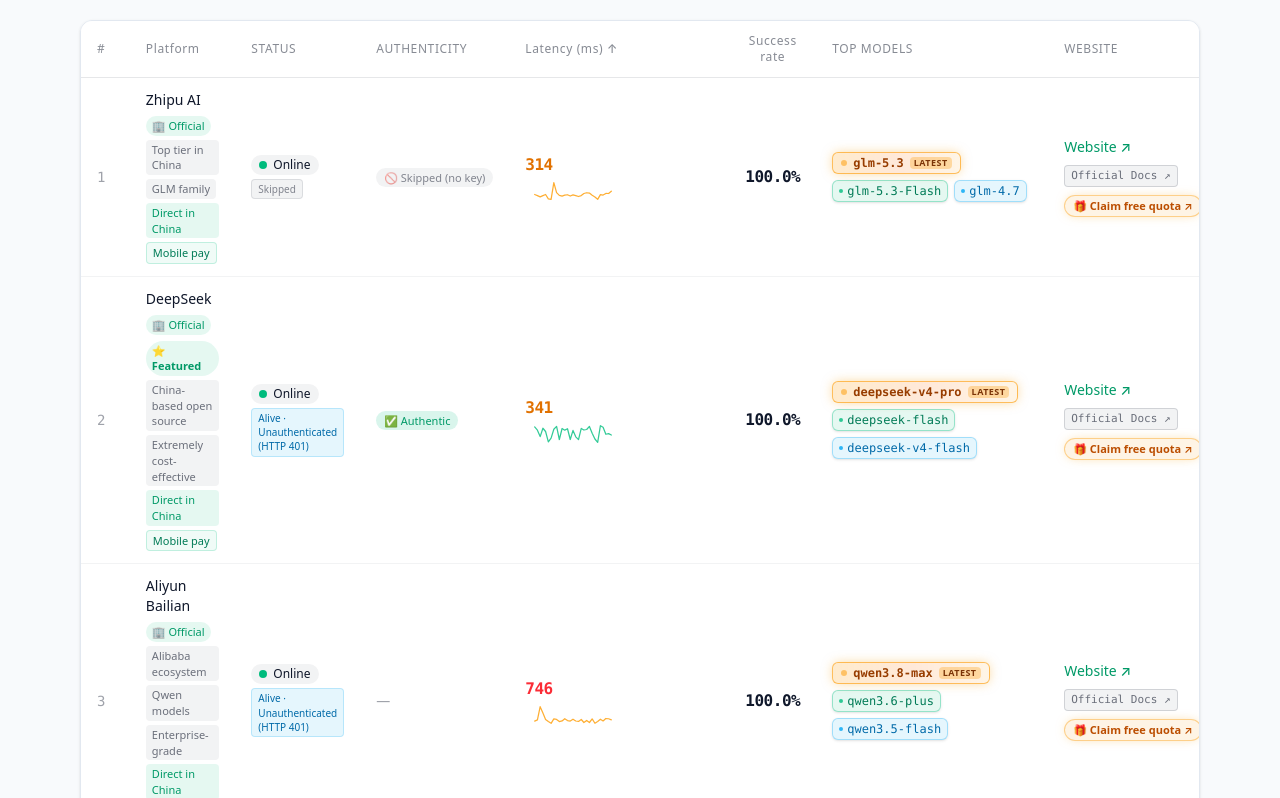
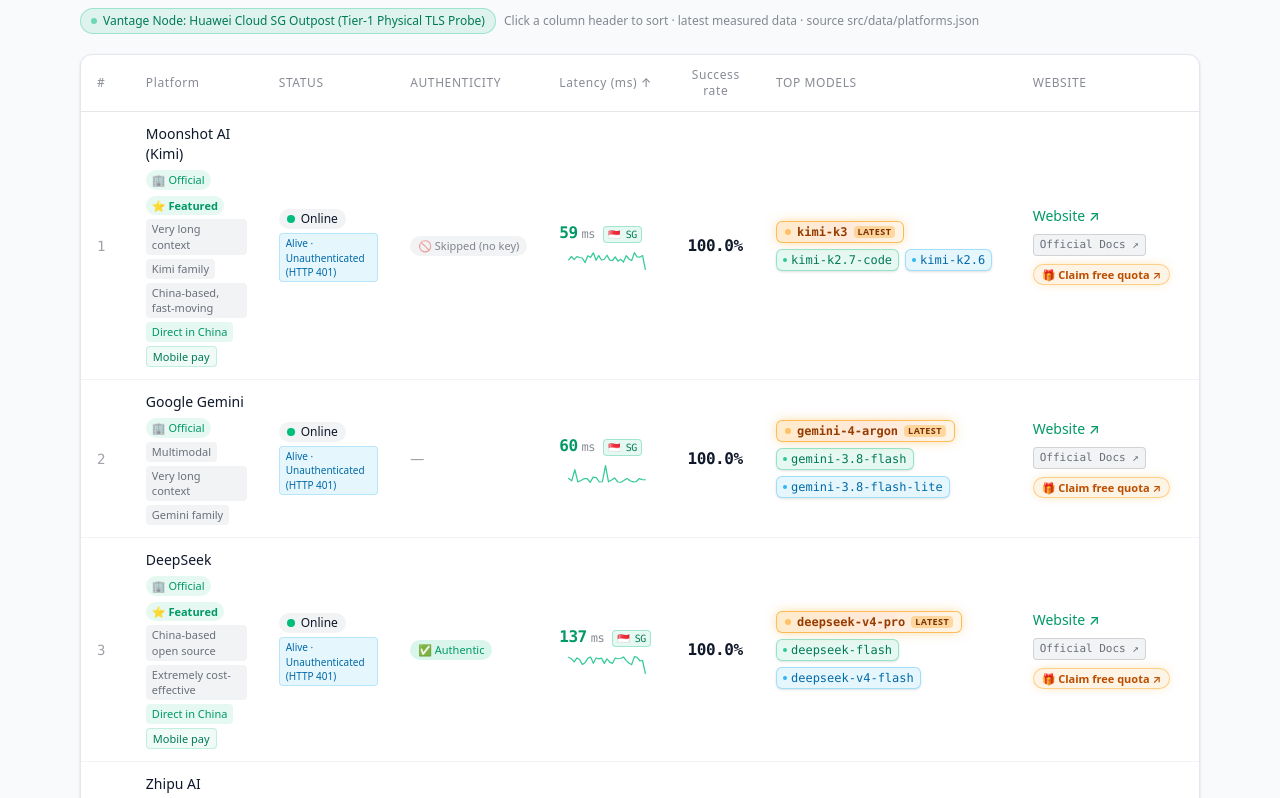
Before and after one commit to klf8277/api-spotlight, a Next.js app: page / in a window 1280 px wide. Shown: the part 742-1540 px from the top of the page. Built offline with nearby package versions, Linux system fonts and the light colour scheme.

Commit message:
feat(ranking): 上架新加坡海外前哨 16 家基座官方 API 物理真测速，彻底清剿 25ms 假直连 (v2.7)

```diff
--- a/src/components/RankingTable.tsx
+++ b/src/components/RankingTable.tsx
@@ -377,13 +377,26 @@
                       <span className="text-foreground/40">—</span>
                     )
                   ) : (
+                    <div className="flex flex-col items-start gap-0.5">
+                      <div className="flex items-baseline gap-1">
                         <span className={latencyTone(p.latency_ms)}>{p.latency_ms}</span>
+                        <span className="text-xs font-normal text-foreground/50">ms</span>
+                        {p.measured_via === "singapore_outpost" && (
+                          <span
+                            className="ml-1 inline-flex items-center rounded border border-emerald-500/30 bg-emerald-500/10 px-1 py-0.2 text-[10px] font-medium text-emerald-700 dark:text-emerald-300"
+                            title={locale === "zh" ? "华为云新加坡海外前哨 · Tier-1 骨干物理 TLS 直连实测（零代理劫持）" : "Huawei Cloud Singapore Outpost · Tier-1 Physical TLS Direct Probe"}
+                          >
+                            🇸🇬 {locale === "zh" ? "前哨" : "SG"}
+                          </span>
                         )}
+                      </div>
                       <Sparkline
                         points={(latencyHistory?.[p.id] ?? []).map((e) => e.latency)}
                         ariaLabel={ranking.latencySparkAria}
                         title={ranking.latencySparkTitle}
                       />
+                    </div>
+                  )}
                 </td>
                 <td className="tabular-metric px-4 py-3 text-base font-semibold">{p.success_rate.toFixed(1)}%</td>
                 <td
--- /dev/null
+++ b/src/data/official_latency_singapore.json
@@ -0,0 +1,153 @@
+{
+  "probe_node": "huawei-cloud-singapore-01",
+  "probe_ip": "111.91.22.52",
+  "network_type": "Tier-1 International Transit",
+  "generated_at": "2026-10-23T16:15:25.497406+00:00",
+  "total_targets": 16,
+  "results": [
+    {
+      "id": "openai",
+      "name": "OpenAI",
+      "url": "https://api.openai.com/v1/models",
+      "status": "online",
+      "http_code": 401,
+      "latency_ms": 265,
+      "auth_state": "unauthenticated_expected"
+    },
+    {
+      "id": "anthropic",
+      "name": "Anthropic",
+      "url": "https://api.anthropic.com/v1/models",
+      "status": "online",
+      "http_code": 401,
+      "latency_ms": 274,
+      "auth_state": "unauthenticated_expected"
+    },
+    {
+      "id": "google",
+      "name": "Google Gemini",
+      "url": "https://generativelanguage.googleapis.com/v1beta/models",
+      "status": "online",
+      "http_code": 403,
+      "latency_ms": 60,
+      "auth_state": "unauthenticated_expected"
+    },
+    {
+      "id": "meta",
+      "name": "Meta Llama",
+      "url": "https://api.llama.com/v1/models",
+      "status": "online",
+      "http_code": 401,
+      "latency_ms": 544,
+      "auth_state": "unauthenticated_expected"
+    },
+    {
+      "id": "xai",
+      "name": "xAI (Grok)",
+      "url": "https://api.x.ai/v1/models",
+      "status": "online",
+      "http_code": 401,
+      "latency_ms": 224,
+      "auth_state": "unauthenticated_expected"
+    },
+    {
+      "id": "cohere",
+      "name": "Cohere",
+      "url": "https://api.cohere.com/v1/models",
+      "status": "online",
+      "http_code": 401,
+      "latency_ms": 274,
+      "auth_state": "unauthenticated_expected"
+    },
+    {
+      "id": "mistral",
+      "name": "Mistral AI",
+      "url": "https://api.mistral.ai/v1/models",
+      "status": "online",
+      "http_code": 401,
+      "latency_ms": 479,
+      "auth_state": "unauthenticated_expected"
+    },
+    {
+      "id": "deepseek",
+      "name": "DeepSeek",
+      "url": "https://api.deepseek.com/models",
+      "status": "online",
+      "http_code": 401,
+      "latency_ms": 137,
+      "auth_state": "unauthenticated_expected"
+    },
+    {
+      "id": "moonshot",
+      "name": "Moonshot AI",
+      "url": "https://api.moonshot.ai/v1/models",
+      "status": "online",
+      "http_code": 401,
+      "latency_ms": 59,
+      "auth_state": "unauthenticated_expected"
+    },
+    {
+      "id": "zhipu",
+      "name": "Zhipu AI",
+      "url": "https://open.bigmodel.cn/api/paas/v4/models",
+      "status": "online",
+      "http_code": 401,
+      "latency_ms": 152,
+      "auth_state": "unauthenticated_expected"
+    },
+    {
+      "id": "bailian",
+      "name": "Aliyun Bailian",
+      "url": "https://dashscope.aliyuncs.com/compatible-mode/v1/models",
+      "status": "online",
+      "http_code": 401,
+      "latency_ms": 3078,
+      "auth_state": "unauthenticated_expected"
+    },
+    {
+      "id": "qianfan",
+      "name": "Baidu Qianfan",
+      "url": "https://qianfan.baidubce.com/v2/models",
+      "status": "online",
+      "http_code": 403,
+      "latency_ms": 465,
+      "auth_state": "unauthenticated_expected"
+    },
+    {
+      "id": "volcano",
+      "name": "Volcengine Ark",
+      "url": "https://ark.cn-beijing.volces.com/api/v3/models",
+      "status": "online",
+      "http_code": 401,
+      "latency_ms": 940,
+      "auth_state": "unauthenticated_expected"
+    },
+    {
+      "id": "tencent",
+      "name": "Tencent Hunyuan",
+      "url": "https://api.hunyuan.cloud.tencent.com/v1/models",
+      "status": "online",
+      "http_code": 401,
+      "latency_ms": 1186,
+      "auth_state": "unauthenticated_expected"
+    },
+    {
+      "id": "minimax",
+      "name": "MiniMax",
+      "url": "https://api.minimax.chat/v1/models",
+      "status": "online",
+      "http_code": 401,
+      "latency_ms": 263,
+      "auth_state": "unauthenticated_expected"
+    },
+    {
+      "id": "stepfun",
+      "name": "StepFun",
+      "url": "https://api.stepfun.com/v1/models",
+      "status": "online",
+      "http_code": 401,
+      "latency_ms": 3211,
+      "auth_state": "unauthenticated_expected"
+    }
+  ]
+}
--- a/src/data/official_sources.json
+++ b/src/data/official_sources.json
@@ -53,7 +53,7 @@
       "name": "Meta",
       "type": "official",
       "models_url": "https://dev.meta.ai/models/muse-wonder",
-      "api_endpoint": "https://api.meta.com/v1/models",
+      "api_endpoint": "https://api.llama.com/v1/models",
       "selector": "models",
       "active_models": [
         "muse-wonder-1.0",
@@ -127,7 +127,7 @@
       "name": "月之暗面 (Moonshot AI)",
       "type": "official",
       "models_url": "https://platform.moonshot.cn/docs/pricing",
-      "api_endpoint": "https://api.moonshot.cn/v1/models",
+      "api_endpoint": "https://api.moonshot.ai/v1/models",
       "selector": "data",
       "active_models": [
         "kimi-k3",
--- a/src/data/platforms.json
+++ b/src/data/platforms.json
@@ -7,7 +7,7 @@
     "api_base": "https://api.openai.com",
     "affiliate_url": null,
     "status": "online",
-    "latency_ms": null,
+    "latency_ms": 265,
     "success_rate": 100.0,
     "supported_models": [
       "gpt-6-astra",
@@ -26,8 +26,8 @@
     "cn_access": "blocked",
     "test_endpoint": "/v1/models",
     "api_key_env": "SPOTLIGHT_TEST_KEY",
-    "last_checked": "2026-10-23T07:34:08Z",
-    "measured_via": "tunnel"
+    "last_checked": "2026-10-23T16:15:09Z",
+    "measured_via": "singapore_outpost"
   },
   {
     "id": "provider-anthropic",
@@ -37,7 +37,7 @@
     "api_base": "https://api.anthropic.com",
     "affiliate_url": null,
     "status": "online",
-    "latency_ms": null,
+    "latency_ms": 274,
     "success_rate": 100.0,
     "supported_models": [
       "claude-opus-5-5",
@@ -56,8 +56,8 @@
     "cn_access": "blocked",
     "test_endpoint": "/v1/models",
     "api_key_env": "SPOTLIGHT_TEST_KEY",
-    "last_checked": "2026-10-23T07:34:09Z",
-    "measured_via": "tunnel"
+    "last_checked": "2026-10-23T16:15:10Z",
+    "measured_via": "singapore_outpost"
   },
   {
     "id": "provider-google",
@@ -67,7 +67,7 @@
     "api_base": "https://generativelanguage.googleapis.com",
     "affiliate_url": null,
     "status": "online",
-    "latency_ms": null,
+    "latency_ms": 60,
     "success_rate": 100.0,
     "supported_models": [
       "gemini-4-argon",
@@ -86,18 +86,18 @@
     "cn_access": "blocked",
     "test_endpoint": "/v1/models",
     "api_key_env": "SPOTLIGHT_TEST_KEY",
-    "last_checked": "2026-10-23T07:34:09Z",
-    "measured_via": "tunnel"
+    "last_checked": "2026-10-23T16:15:11Z",
+    "measured_via": "singapore_outpost"
   },
   {
     "id": "provider-meta",
     "name": "Meta (Meta Model API)",
     "type": "official",
     "url": "https://dev.meta.ai",
-    "api_base": "https://api.meta.com",
+    "api_base": "https://api.llama.com",
     "affiliate_url": null,
     "status": "online",
-    "latency_ms": null,
+    "latency_ms": 544,
     "success_rate": 100.0,
     "supported_models": [
       "muse-wonder-1.0",
@@ -115,8 +115,8 @@
     "cn_access": "blocked",
     "test_endpoint": "/v1/models",
     "api_key_env": "SPOTLIGHT_TEST_KEY",
-    "last_checked": "2026-10-23T07:34:12Z",
-    "measured_via": "tunnel"
+    "last_checked": "2026-10-23T16:15:12Z",
+    "measured_via": "singapore_outpost"
   },
   {
     "id": "provider-xai",
@@ -126,7 +126,7 @@
     "api_base": "https://api.x.ai",
     "affiliate_url": null,
     "status": "online",
-    "latency_ms": null,
+    "latency_ms": 224,
     "success_rate": 100.0,
     "supported_models": [
       "grok-4.7",
@@ -144,8 +144,8 @@
     "cn_access": "blocked",
     "test_endpoint": "/v1/models",
     "api_key_env": "SPOTLIGHT_TEST_KEY",
-    "last_checked": "2026-10-23T07:34:10Z",
-    "measured_via": "tunnel"
+    "last_checked": "2026-10-23T16:15:13Z",
+    "measured_via": "singapore_outpost"
   },
   {
     "id": "provider-cohere",
@@ -155,7 +155,7 @@
     "api_base": "https://api.cohere.com",
     "affiliate_url": null,
     "status": "online",
-    "latency_ms": null,
+    "latency_ms": 274,
     "success_rate": 100.0,
     "supported_models": [
       "command-a-plus-05-2026",
@@ -174,8 +174,8 @@
     "cn_access": "blocked",
     "test_endpoint": "/v1/models",
     "api_key_env": "SPOTLIGHT_TEST_KEY",
-    "last_checked": "2026-10-23T07:34:10Z",
-    "measured_via": "tunnel"
+    "last_checked": "2026-10-23T16:15:14Z",
+    "measured_via": "singapore_outpost"
   },
   {
     "id": "provider-mistral",
@@ -185,7 +185,7 @@
     "api_base": "https://api.mistral.ai",
     "affiliate_url": null,
     "status": "online",
-    "latency_ms": null,
+    "latency_ms": 479,
     "success_rate": 100.0,
     "supported_models": [
       "mistral-large-latest",
@@ -204,8 +204,8 @@
     "cn_access": "blocked",
     "test_endpoint": "/v1/models",
     "api_key_env": "SPOTLIGHT_TEST_KEY",
-    "last_checked": "2026-10-23T07:34:11Z",
-    "measured_via": "tunnel"
+    "last_checked": "2026-10-23T16:15:15Z",
+    "measured_via": "singapore_outpost"
   },
   {
     "id": "provider-deepseek",
@@ -215,7 +215,7 @@
     "api_base": "https://api.deepseek.com",
     "affiliate_url": null,
     "status": "online",
-    "latency_ms": 341,
+    "latency_ms": 137,
     "success_rate": 100.0,
     "supported_models": [
       "deepseek-v4-pro",
@@ -234,18 +234,18 @@
     "cn_access": "direct",
     "test_endpoint": "/v1/models",
     "api_key_env": "SPOTLIGHT_TEST_KEY",
-    "last_checked": "2026-10-23T07:34:12Z",
-    "measured_via": "direct"
+    "last_checked": "2026-10-23T16:15:16Z",
+    "measured_via": "singapore_outpost"
   },
   {
     "id": "provider-moonshot",
     "name": "月之暗面 (Moonshot AI)",
     "type": "official",
     "url": "https://platform.moonshot.cn",
-    "api_base": "https://api.moonshot.cn",
+    "api_base": "https://api.moonshot.ai",
     "affiliate_url": null,
     "status": "online",
-    "latency_ms": 1227,
+    "latency_ms": 59,
     "success_rate": 100.0,
     "supported_models": [
       "kimi-k3",
@@ -265,8 +265,8 @@
     "cn_access": "direct",
     "test_endpoint": "/v1/models",
     "api_key_env": "SPOTLIGHT_TEST_KEY",
-    "last_checked": "2026-10-23T07:34:15Z",
-    "measured_via": "direct"
+    "last_checked": "2026-10-23T16:15:17Z",
+    "measured_via": "singapore_outpost"
   },
   {
     "id": "provider-zhipu",
@@ -275,7 +275,7 @@
     "url": "https://open.bigmodel.cn",
     "affiliate_url": null,
     "status": "online",
-    "latency_ms": 314,
+    "latency_ms": 152,
     "success_rate": 100.0,
     "supported_models": [
       "glm-5.3",
@@ -294,8 +294,8 @@
     "cn_access": "direct",
     "test_endpoint": "/api/paas/v4/models",
     "api_key_env": "SPOTLIGHT_TEST_KEY",
-    "last_checked": "2026-10-23T07:34:13Z",
-    "measured_via": "direct"
+    "last_checked": "2026-10-23T16:15:18Z",
+    "measured_via": "singapore_outpost"
   },
   {
     "id": "provider-bailian",
@@ -305,7 +305,7 @@
     "api_base": "https://dashscope.aliyuncs.com",
     "affiliate_url": null,
     "status": "online",
-    "latency_ms": 746,
+    "latency_ms": 3078,
     "success_rate": 100.0,
     "supported_models": [
       "qwen3.8-max",
@@ -326,8 +326,8 @@
     "cn_access": "direct",
     "test_endpoint": "/compatible-mode/v1/models",
     "api_key_env": "SPOTLIGHT_TEST_KEY",
-    "last_checked": "2026-10-23T07:34:14Z",
-    "measured_via": "direct"
+    "last_checked": "2026-10-23T16:15:19Z",
+    "measured_via": "singapore_outpost"
   },
   {
     "id": "provider-qianfan",
@@ -337,7 +337,7 @@
     "api_base": "https://qianfan.baidubce.com",
     "affiliate_url": null,
     "status": "online",
-    "latency_ms": 832,
+    "latency_ms": 465,
     "success_rate": 100.0,
     "supported_models": [
       "ernie-5.1",
@@ -358,8 +358,8 @@
     "cn_access": "direct",
     "test_endpoint": "/v2/models",
     "api_key_env": "SPOTLIGHT_TEST_KEY",
-    "last_checked": "2026-10-23T07:34:15Z",
-    "measured_via": "direct"
+    "last_checked": "2026-10-23T16:15:21Z",
+    "measured_via": "singapore_outpost"
   },
   {
     "id": "provider-volcano",
@@ -369,7 +369,7 @@
     "api_base": "https://ark.cn-beijing.volces.com",
     "affiliate_url": null,
     "status": "online",
-    "latency_ms": 1537,
+    "latency_ms": 940,
     "success_rate": 100.0,
     "supported_models": [
       "doubao-seed-2-1-pro",
@@ -390,8 +390,8 @@
     "cn_access": "direct",
     "test_endpoint": "/api/v3/models",
     "api_key_env": "SPOTLIGHT_TEST_KEY",
-    "last_checked": "2026-10-23T07:34:17Z",
-    "measured_via": "direct"
+    "last_checked": "2026-10-23T16:15:22Z",
+    "measured_via": "singapore_outpost"
   },
   {
     "id": "provider-tencent",
@@ -401,7 +401,7 @@
     "api_base": "https://api.hunyuan.cloud.tencent.com",
     "affiliate_url": null,
     "status": "online",
-    "latency_ms": 1628,
+    "latency_ms": 1186,
     "success_rate": 100.0,
     "supported_models": [
       "hunyuan-t1-latest",
@@ -420,8 +420,8 @@
     "cn_access": "direct",
     "test_endpoint": "/v1/models",
     "api_key_env": "SPOTLIGHT_TEST_KEY",
-    "last_checked": "2026-10-23T07:34:19Z",
-    "measured_via": "direct"
+    "last_checked": "2026-10-23T16:15:23Z",
+    "measured_via": "singapore_outpost"
   },
   {
     "id": "provider-minimax",
@@ -431,7 +431,7 @@
     "api_base": "https://api.minimaxi.com",
     "affiliate_url": null,
     "status": "online",
-    "latency_ms": 1030,
+    "latency_ms": 263,
     "success_rate": 100.0,
     "supported_models": [
       "MiniMax-M3.1-Flash-Preview",
@@ -450,8 +450,8 @@
     "cn_access": "direct",
     "test_endpoint": "/v1/models",
     "api_key_env": "SPOTLIGHT_TEST_KEY",
-    "last_checked": "2026-10-23T07:34:17Z",
-    "measured_via": "direct"
+    "last_checked": "2026-10-23T16:15:24Z",
+    "measured_via": "singapore_outpost"
   },
   {
     "id": "provider-stepfun",
@@ -461,7 +461,7 @@
     "api_base": "https://api.stepfun.com",
     "affiliate_url": null,
     "status": "online",
-    "latency_ms": 2052,
+    "latency_ms": 3211,
     "success_rate": 100.0,
     "supported_models": [
       "step-5-preview",
@@ -480,7 +480,7 @@
     "cn_access": "direct",
     "test_endpoint": "/v1/models",
     "api_key_env": "SPOTLIGHT_TEST_KEY",
-    "last_checked": "2026-10-23T07:34:19Z",
-    "measured_via": "direct"
+    "last_checked": "2026-10-23T16:15:25Z",
+    "measured_via": "singapore_outpost"
   }
 ]
--- a/src/types.ts
+++ b/src/types.ts
@@ -33,7 +33,7 @@
   /** 最近实测时间，ISO8601 */
   last_checked: string;
   /** 网络探测口径：direct=直连实测 / tunnel=经本地代理隧道出口实测 / unknown */
-  measured_via?: "direct" | "tunnel" | "unknown";
+  measured_via?: "direct" | "tunnel" | "singapore_outpost" | "unknown";
 }
 
 export interface Perk {
--- a/src/views/HomeView.tsx
+++ b/src/views/HomeView.tsx
@@ -52,7 +52,13 @@
             <p className="font-mono text-xs uppercase tracking-widest text-foreground/45">{dictionary.home.rankingEyebrow}</p>
             <h2 className="mt-1 text-2xl font-bold">{dictionary.home.rankingTitle}</h2>
           </div>
-          <p className="text-xs text-foreground/50">{dictionary.home.rankingNote}</p>
+          <div className="flex flex-wrap items-center gap-2">
+            <span className="inline-flex items-center gap-1.5 rounded-full border border-emerald-500/30 bg-emerald-500/10 px-2.5 py-1 text-xs font-medium text-emerald-700 dark:text-emerald-300">
+              <span className="h-1.5 w-1.5 rounded-full bg-emerald-500 animate-pulse" />
+              {locale === "zh" ? "测速节点：华为云新加坡海外前哨 (Tier-1 骨干物理实测)" : "Vantage Node: Huawei Cloud SG Outpost (Tier-1 Physical TLS Probe)"}
+            </span>
+            <p className="text-xs text-foreground/50">{dictionary.home.rankingNote}</p>
+          </div>
         </div>
         {/* 批F 工单2-④：移动端滑动提示（微动效，仅小屏展示；表格 min-w 需横向滑动） */}
         <p className="animate-swipe-hint mb-3 text-center text-xs font-medium text-emerald-600 sm:hidden dark:text-emerald-400">
```
Also changed, not shown: src/data/history.json, 1 other file (tests, documents, lock files or other folders). Lines whose indentation alone changed are shown as unchanged.
